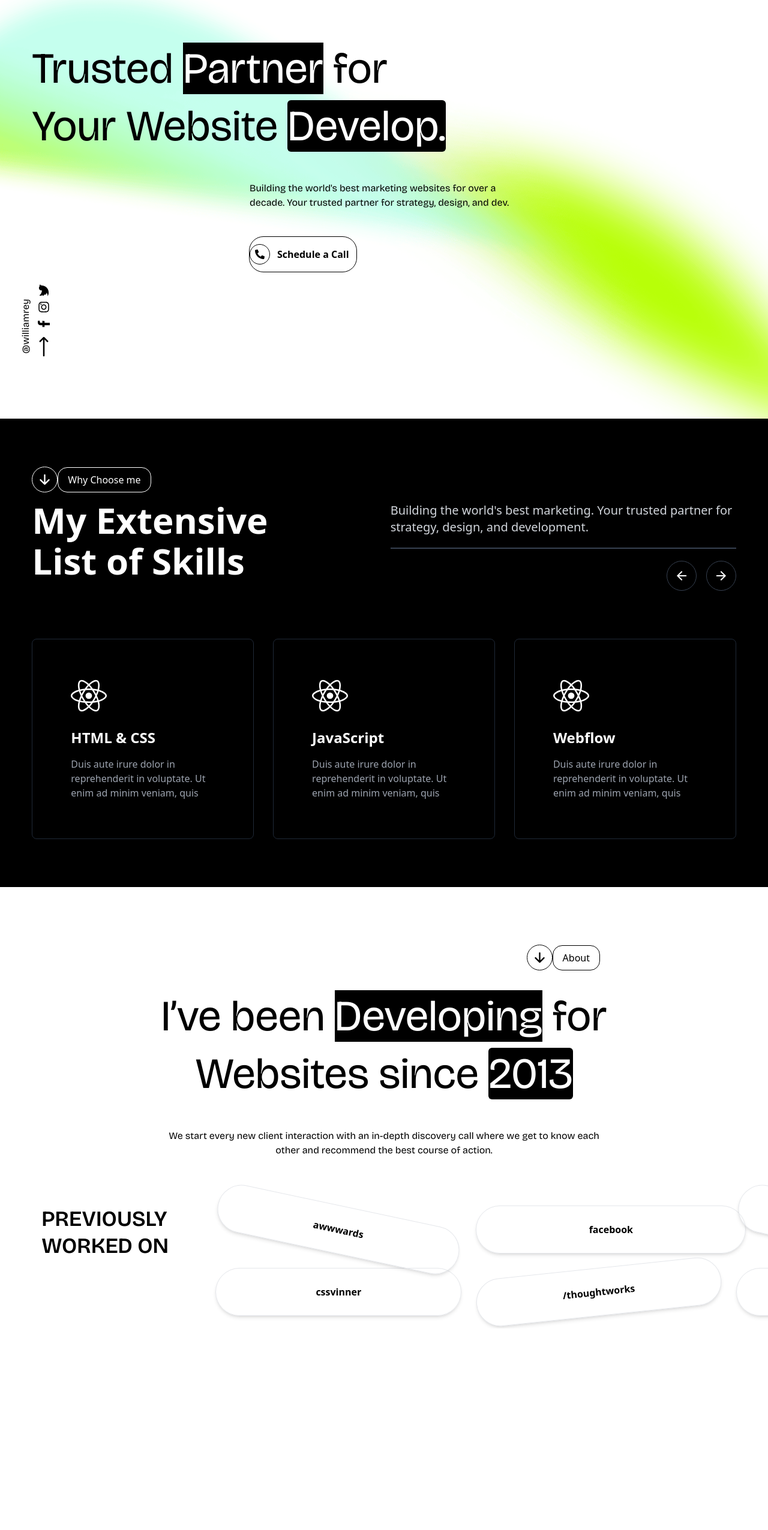
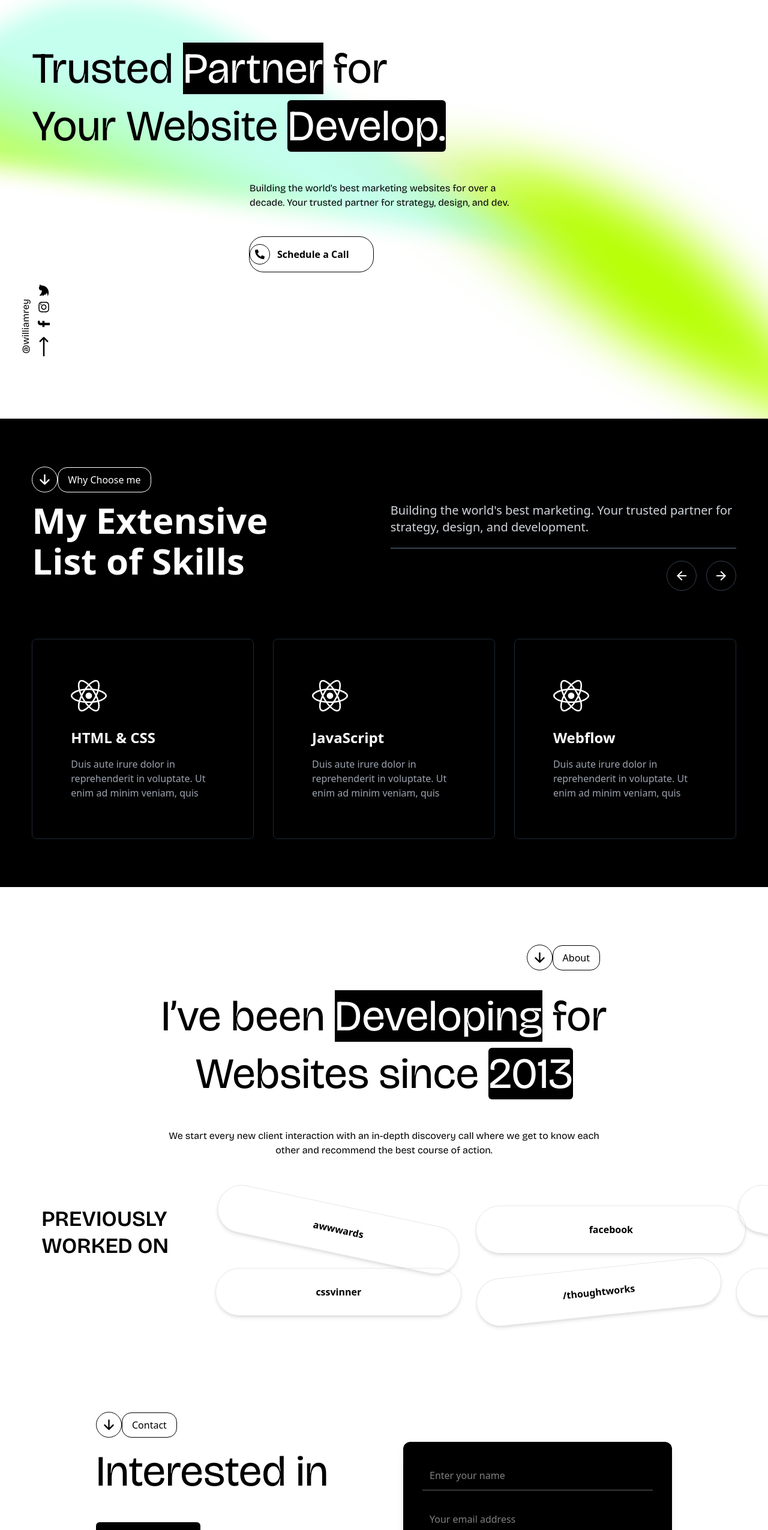
Before and after one commit to Faysal2123/raintor-portfolio, a React (Vite) app: page / in a window 1280 px wide. Shown: the part 246-2797 px from the top of the page at 60% size. Before the commit the page ends 2461 px from the top, so only its background shows below. Built offline with nearby package versions, Linux system fonts and the light colour scheme; a web font is replaced by a local one.

Commit message:
feat(brands): add contact section with form and call-to-action buttons

```diff
--- a/src/components/common/Button.jsx
+++ b/src/components/common/Button.jsx
@@ -1,13 +1,18 @@
+import React from "react";
 
-const Button = ({title,icon}) => {
-    return (
-        <div className='flex justify-start  '>
-            <div className='p-3 border border-black rounded-3xl flex items-center    cursor-pointer'>
-                <div className='p-2 border border-black  rounded-full relative right-3'>{icon}</div>
-                <h1 className='font-semibold'>{title}</h1>
-            </div>
+const Button = ({ title, icon, isDark = false }) => {
+  const borderColor = isDark ? "border-white text-white" : "border-black text-black";
+
+  return (
+    <div className="flex justify-start">
+      <div className={`p-3 border rounded-3xl flex items-center cursor-pointer pr-10 ${borderColor}`}>
+        <div className={`p-2 border rounded-full relative right-3 ${borderColor}`}>
+          {icon}
         </div>
-    );
+        <h1 className="font-semibold">{title}</h1>
+      </div>
+    </div>
+  );
 };
 
 export default Button;
--- a/src/components/pages/Home.jsx
+++ b/src/components/pages/Home.jsx
@@ -2,6 +2,7 @@ import React from 'react';
 import Hero from '../sections/hero/Hero';
 import Skills from '../sections/skills/Skills';
 import Experience from '../sections/experience/Experience';
+import Brands from '../sections/brands/Brands';
 
 const Home = () => {
     return (
@@ -9,6 +10,7 @@ const Home = () => {
             <Hero></Hero>
             <Skills></Skills>
             <Experience></Experience>
+            <Brands></Brands>
         </div>
     );
 };
--- /dev/null
+++ b/src/components/sections/brands/Brands.jsx
@@ -0,0 +1,75 @@
+import React from "react";
+import Button1 from "../../common/Button1";
+import Button from "../../common/Button";
+import { FaPhoneAlt } from "react-icons/fa";
+import { RiSendPlaneFill } from "react-icons/ri";
+import { MdOutlineMessage } from "react-icons/md";
+
+const Brands = () => {
+  return (
+    <div className="w-9/12 mx-auto pt-40">
+      <div>
+        <Button1 title="Contact" />
+
+        <div className="flex flex-col md:flex-row items-center justify-between gap-20">
+          <div>
+            <h1 className="text-3xl md:text-7xl text-black mb-4 pt-5 pb-5 md:pb-10 font-face">
+              <span className="text-black">Interested in</span>
+            </h1>
+
+            <div className="text-3xl md:text-7xl font-face">
+              <span className="bg-black text-white rounded-md px-2">work</span>{" "}
+              <span className="text-black">together?</span>
+            </div>
+
+            <p className="font-face w-full max-w-md mt-6">
+              We start every new client interaction with an in-depth discovery
+              call where we get to know each other.
+            </p>
+
+            <div className="mt-6">
+              <Button title="Schedule a Call" icon={<FaPhoneAlt />} />
+            </div>
+          </div>
+
+          <div className="bg-black text-white p-8 rounded-xl shadow-lg w-full max-w-md">
+            <form>
+              <input
+                type="text"
+                placeholder="Enter your name"
+                className="w-full p-3 mb-6 bg-transparent text-white border-b border-b-white/40 placeholder-white/50
+                focus:outline-none focus:border-b-white focus:placeholder-white transition-all duration-300
+                focus:brightness-125 focus:shadow-[0_0_10px_white]"
+              />
+              <input
+                type="email"
+                placeholder="Your email address"
+                className="w-full p-3 mb-6 bg-transparent text-white border-b border-b-white/40 placeholder-white/50
+                focus:outline-none focus:border-b-white focus:placeholder-white transition-all duration-300
+                focus:brightness-125 focus:shadow-[0_0_10px_white]"
+              />
+              <textarea
+                placeholder="Describe your project"
+                rows="4"
+                className="w-full p-3 mb-6 bg-transparent text-white border-b border-b-white/40 placeholder-white/50
+                focus:outline-none focus:border-b-white focus:placeholder-white transition-all duration-300
+                focus:brightness-125 focus:shadow-[0_0_10px_white]"
+              />
+              <div className="flex gap-10 items-center">
+                <Button icon={<RiSendPlaneFill />} title="Send" isDark={true} />
+                <h1 className="text-xl font-semibold">or</h1>
+                <Button
+                  icon={<MdOutlineMessage />}
+                  title="Contact me"
+                  isDark={true}
+                />
+              </div>
+            </form>
+          </div>
+        </div>
+      </div>
+    </div>
+  );
+};
+
+export default Brands;
```
